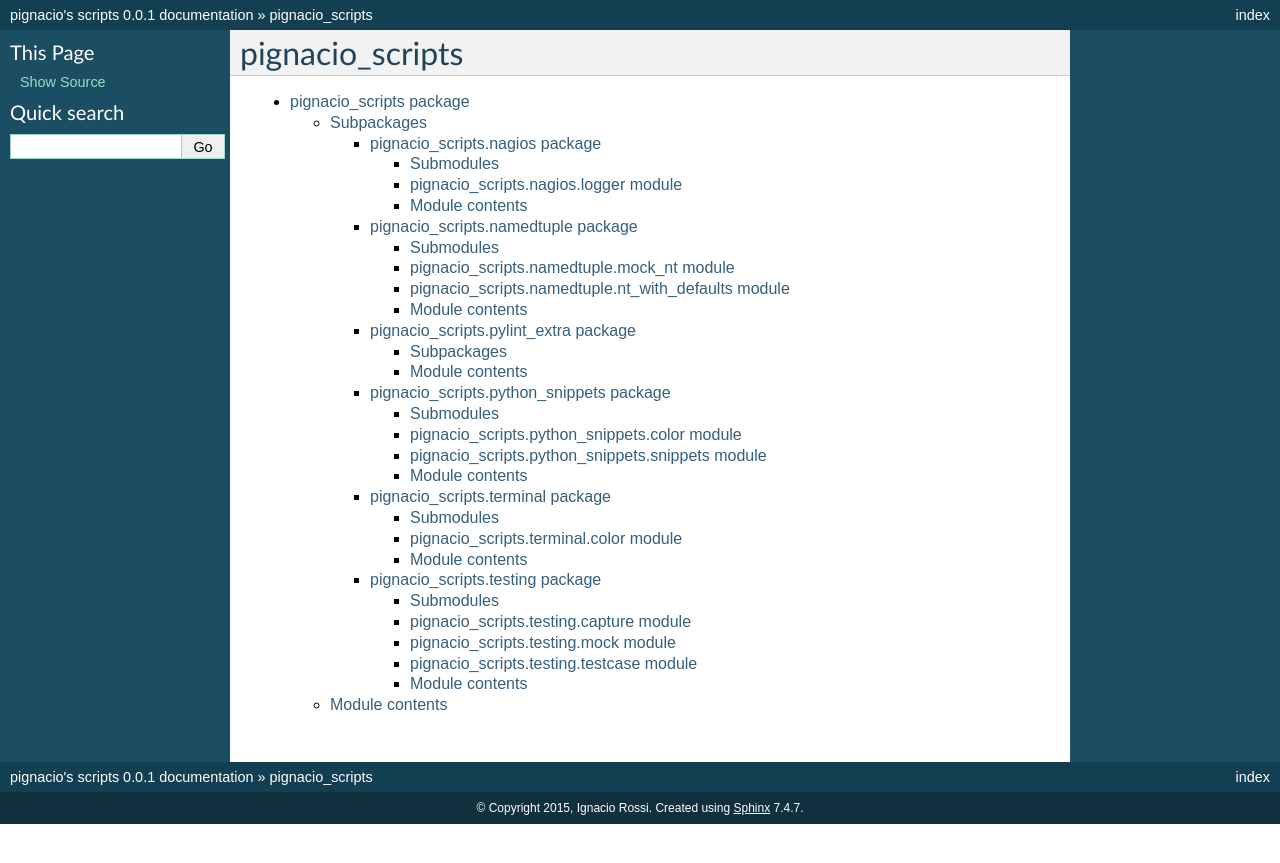
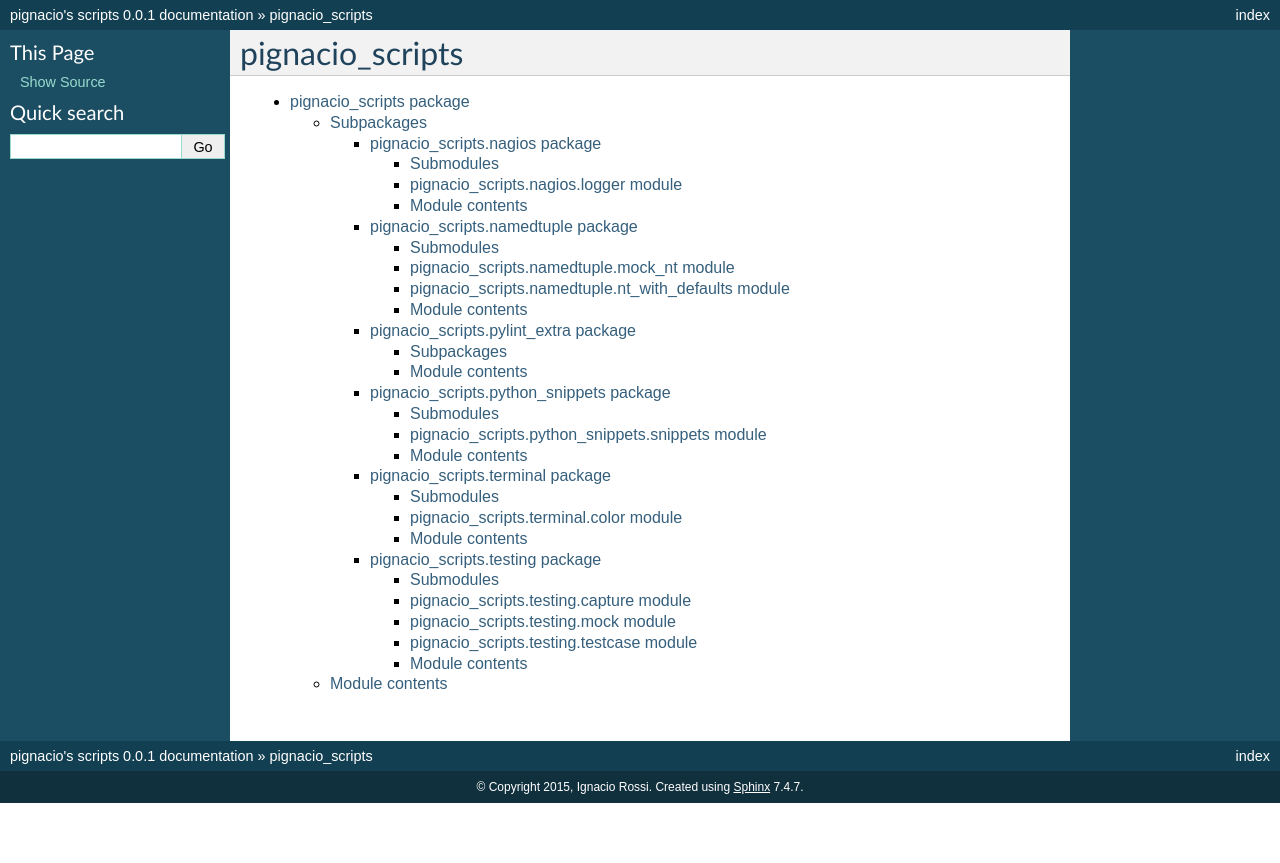
Before and after one commit to pignacio/pignacio_scripts, a Sphinx documentation site: the page built from docs/modules.rst, in a window 1280 px wide. Shown: the top 863 px of the page. Built offline with Sphinx 7.4.7, drawn with Linux system fonts in a browser that asks for light colours; pages that are not in the unit, such as notebooks, are missing from menus.

Commit message:
Remove old module from docs

```diff
--- a/docs/pignacio_scripts.python_snippets.rst
+++ b/docs/pignacio_scripts.python_snippets.rst
@@ -3,14 +3,6 @@ pignacio_scripts.python_snippets package
 
 Submodules
 ----------
-
-pignacio_scripts.python_snippets.color module
----------------------------------------------
-
-.. automodule:: pignacio_scripts.python_snippets.color
-    :members:
-    :undoc-members:
-    :show-inheritance:
 
 pignacio_scripts.python_snippets.snippets module
 ------------------------------------------------
```
